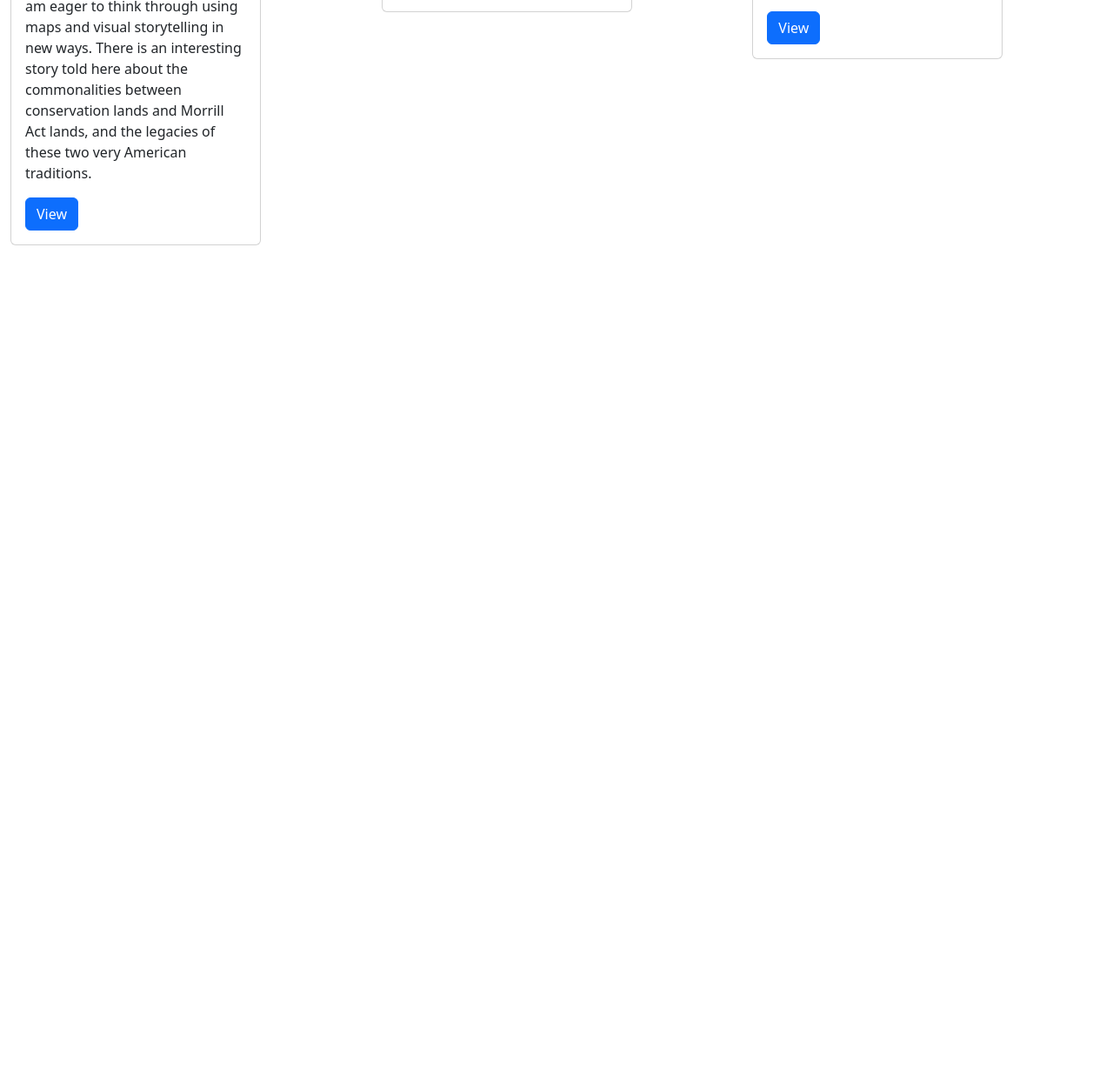
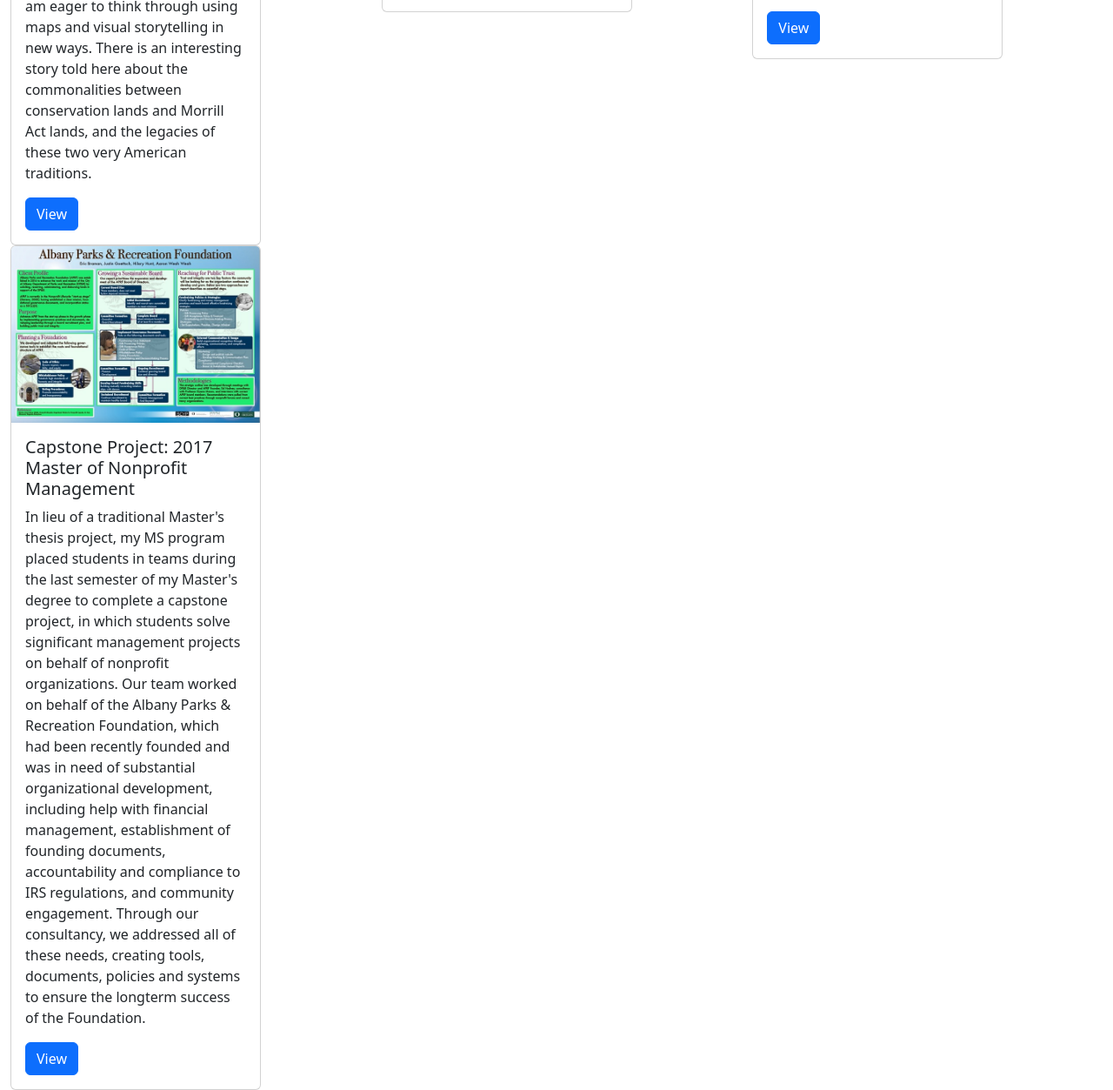
Before and after one commit to hilaryhhunt/site, a plain HTML site: page work.html in a window 1280 px wide. Shown: the part 1090-2343 px from the top of the page at 87% size. Before the commit the page ends 1372 px from the top, so only its background shows below. Drawn offline with Linux system fonts and the light colour scheme.

Commit message:
updatework.html

```diff
--- a/work.html
+++ b/work.html
@@ -82,6 +82,23 @@
 
 
             </div>
-    </div>
+            <div class="col-md-4 col-sm-12 col-12">
+              <div class="card" style="width: 18rem;">
+                <img src="assets/poster.jpeg" class="card-img-top" alt="...">
+                <div class="card-body">
+                  <h5 class="card-title"> Capstone Project: 2017 Master of Nonprofit Management </h5>
+                  <p class="card-text">In lieu of a traditional Master's thesis project, my MS program placed students in teams during the last semester
+                    of my Master's degree to complete a capstone project, in which students solve significant management projects on behalf of nonprofit organizations.
+                    Our team worked on behalf of the Albany Parks & Recreation Foundation, which had been recently founded and was in need of substantial
+                     organizational development, including help with financial management, establishment of founding documents, accountability and compliance to IRS
+                     regulations, and community engagement. Through our consultancy, we addressed all of these needs, creating tools, documents, policies and systems to
+                    ensure the longterm success of the Foundation.</p>
+                  <a href="https://uwmadison.box.com/s/8out68x3govl9j107sh4xlcnh9o5y39s" class="btn btn-primary">View</a>
+                </div>
+              </div>
+
+
+            </div>
+          </div>
 
 <div
```
